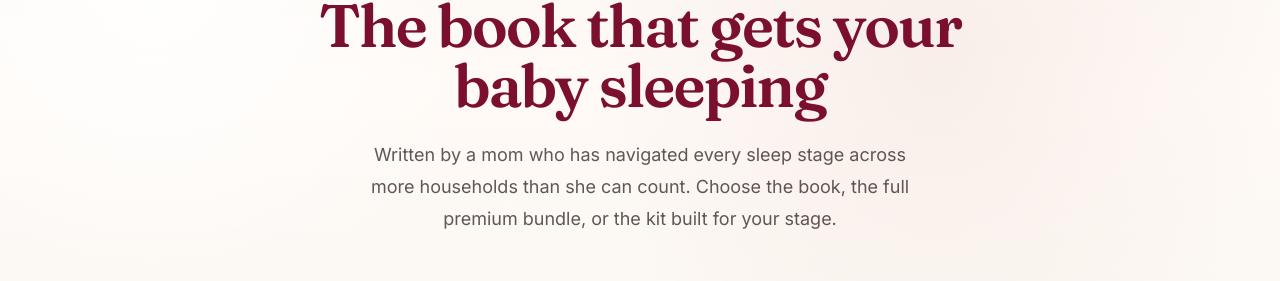
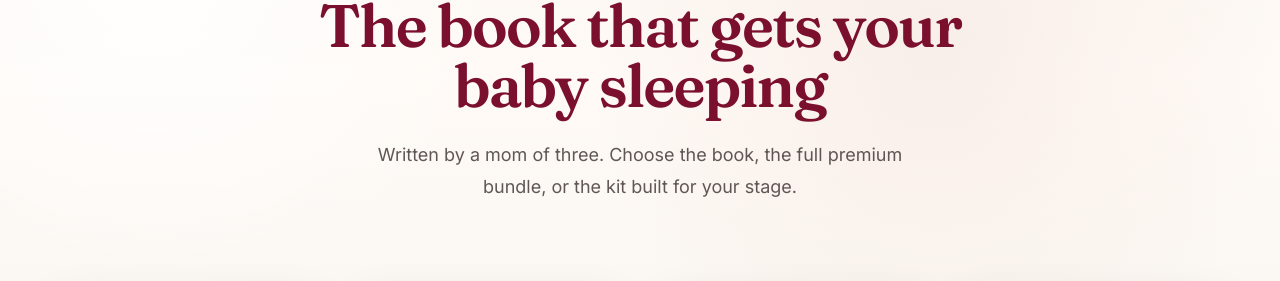
Before and after one commit to ocpdeji/sleepBaby, a Next.js app in the folder website/: page /shop in a window 1280 px wide. Shown: the part 222-503 px from the top of the page. Built offline with nearby package versions, Linux system fonts and the light colour scheme; no server answers; grey boxes are pictures that could not be loaded.

Commit message:
Update page.tsx

```diff
--- a/website/app/shop/page.tsx
+++ b/website/app/shop/page.tsx
@@ -28,9 +28,8 @@ export default function ShopPage() {
             The book that gets your baby sleeping
           </h1>
           <p className="mx-auto mt-6 max-w-xl text-lg leading-8 text-ink/75">
-            Written by a mom who has navigated every sleep stage across more
-            households than she can count. Choose the book, the full premium
-            bundle, or the kit built for your stage.
+            Written by a mom of three. Choose the book, the full
+            premium bundle, or the kit built for your stage.
           </p>
         </div>
       </section>
```
